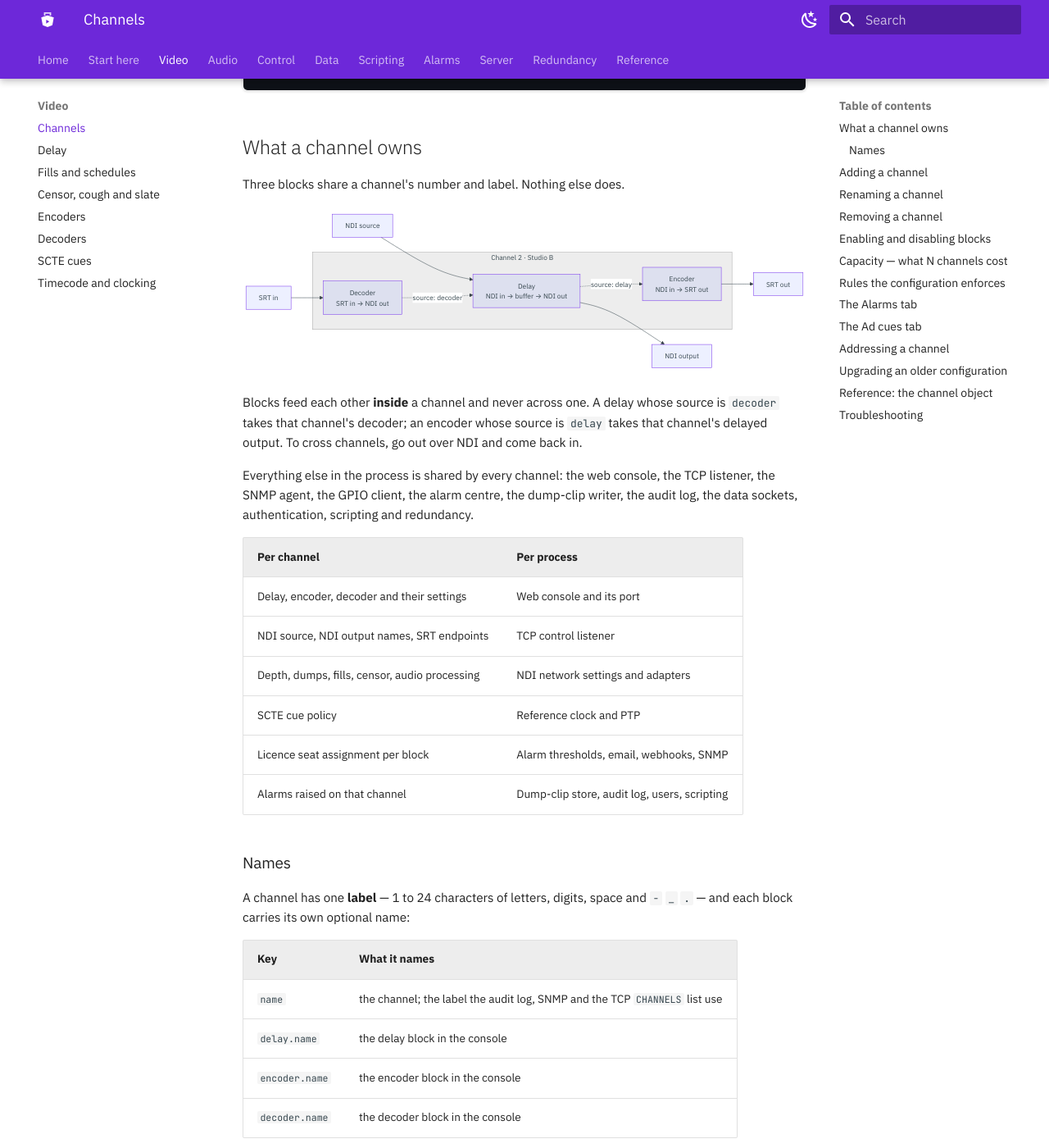
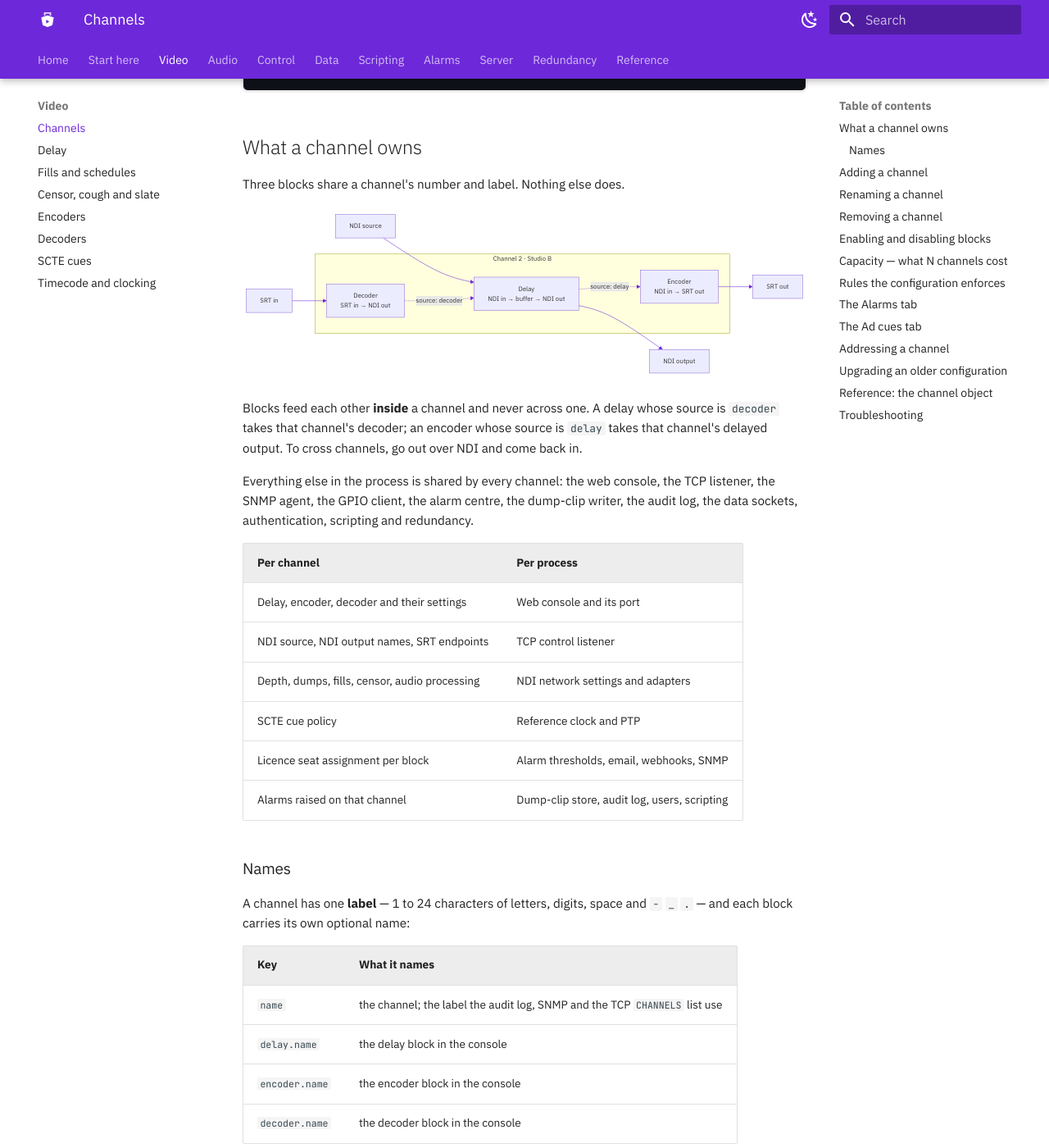
Before and after one commit to cloudcastsystemsau/airlock-ndi2srt-manual, an MkDocs documentation site: the page built from docs/video/channels.md, in a window 1280 px wide and 1400 px high, scrolled down 1373 px. Shown: the whole window at 82% size. Built offline with MkDocs 1.6.1 and Material for MkDocs 9.7.7, drawn with Linux system fonts in a browser that asks for light colours; part of the change alters nothing that is shown.

Commit message:
Update the Airlock manual
Generated from the product repository's manual/ tree.

```diff
--- /dev/null
+++ b/docs/javascripts/diagrams.js
@@ -0,0 +1,91 @@
+/*
+ * Signal-flow diagrams.
+ *
+ * The fences are emitted as <pre class="mermaid-diagram"><code>…</code></pre> and
+ * rendered here against a pinned Mermaid, rather than through the theme's own
+ * handling, which leaves the containers empty with the current Mermaid release.
+ * The diagrams follow the page's light or dark palette and re-render when the
+ * reader switches it.
+ */
+(function () {
+  "use strict";
+  var MERMAID = "https://unpkg.com/mermaid@11.17.2/dist/mermaid.min.js";
+  var seq = 0;
+
+  function dark() {
+    var s = document.body.getAttribute("data-md-color-scheme");
+    return s === "slate";
+  }
+
+  function configure() {
+    window.mermaid.initialize({
+      startOnLoad: false,
+      securityLevel: "strict",
+      theme: dark() ? "dark" : "default",
+      themeVariables: {
+        fontFamily: "IBM Plex Sans, system-ui, sans-serif",
+        fontSize: "14px",
+        primaryColor: dark() ? "#2b2350" : "#efe9fd",
+        primaryBorderColor: dark() ? "#8b5cf6" : "#7c3aed",
+        primaryTextColor: dark() ? "#ebe9e4" : "#1d1c1a",
+        lineColor: dark() ? "#9a8fb8" : "#6d28d9",
+        secondaryColor: dark() ? "#1d1f25" : "#f5f3ff",
+        tertiaryColor: dark() ? "#15161a" : "#faf9ff"
+      },
+      flowchart: { htmlLabels: true, curve: "basis" }
+    });
+  }
+
+  function render() {
+    configure();
+    var blocks = [].slice.call(document.querySelectorAll("pre.mermaid-diagram, div.mermaid-diagram[data-src]"));
+    blocks.forEach(function (el) {
+      var src = el.getAttribute("data-src");
+      if (src === null) {
+        var code = el.querySelector("code") || el;
+        src = code.textContent;
+      }
+      var box = document.createElement("div");
+      box.className = "mermaid mermaid-diagram";
+      box.setAttribute("data-src", src);
+      seq += 1;
+      window.mermaid
+        .render("diagram-" + seq, src)
+        .then(function (out) {
+          box.innerHTML = out.svg;
+          el.parentNode.replaceChild(box, el);
+        })
+        .catch(function (err) {
+          // Never leave a blank space where a diagram should be.
+          var pre = document.createElement("pre");
+          pre.className = "mermaid-diagram-failed";
+          pre.textContent = src;
+          el.parentNode.replaceChild(pre, el);
+          if (window.console) window.console.warn("diagram did not render:", err);
+        });
+    });
+  }
+
+  function start() {
+    if (window.mermaid) return render();
+    var s = document.createElement("script");
+    s.src = MERMAID;
+    s.onload = render;
+    document.head.appendChild(s);
+  }
+
+  if (document.readyState === "loading") {
+    document.addEventListener("DOMContentLoaded", start);
+  } else {
+    start();
+  }
+
+  // The palette toggle rewrites data-md-color-scheme on <body>.
+  var scheme = document.body.getAttribute("data-md-color-scheme");
+  new MutationObserver(function () {
+    var now = document.body.getAttribute("data-md-color-scheme");
+    if (now === scheme) return;
+    scheme = now;
+    if (window.mermaid) render();
+  }).observe(document.body, { attributes: true, attributeFilter: ["data-md-color-scheme"] });
+})();
--- a/docs/stylesheets/manual.css
+++ b/docs/stylesheets/manual.css
@@ -51,3 +51,7 @@
 
 /* A state word used inline in prose. */
 .md-typeset kbd, .md-typeset code { font-feature-settings: "liga" 0; }
+
+/* Diagrams render into .mermaid; a diagram that fails falls back to its source. */
+.md-typeset .mermaid svg { max-width: 100%; height: auto; }
+.md-typeset pre.mermaid-diagram-failed { font-size: .66rem; opacity: .75; }
--- a/mkdocs.yml
+++ b/mkdocs.yml
@@ -42,6 +42,8 @@ theme:
     - toc.follow
 extra_css:
   - stylesheets/manual.css
+extra_javascript:
+  - javascripts/diagrams.js
 markdown_extensions:
   - admonition
   - attr_list
@@ -59,7 +61,7 @@ markdown_extensions:
   - pymdownx.superfences:
       custom_fences:
         - name: mermaid
-          class: mermaid
+          class: mermaid-diagram
           format: !!python/name:pymdownx.superfences.fence_code_format
 plugins:
   - search
```
